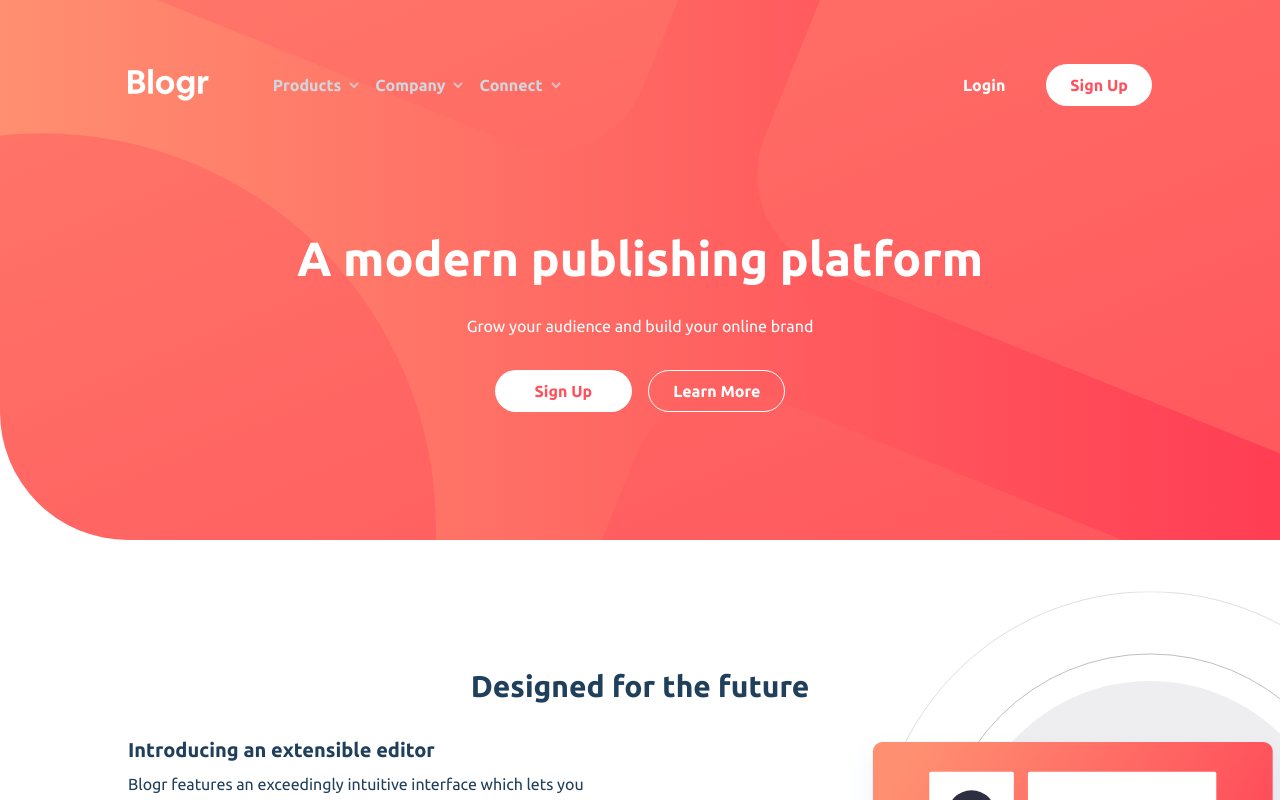
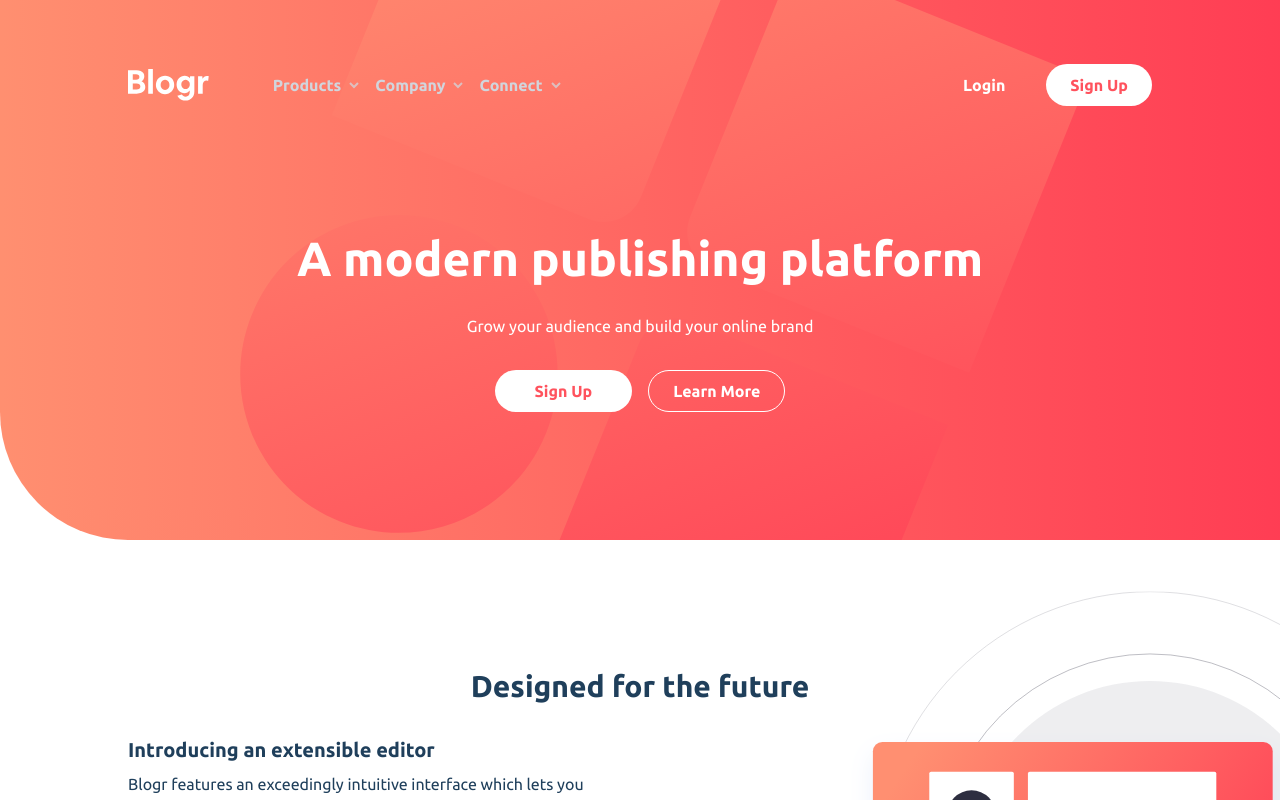
Before and after one commit to emmanueltn007/front-end-mentor-challenges-junior, a React (Vite) app in the folder html-css-and-js/blogr-landing-page/: page / in a window 1280 px wide. Shown: the top 800 px of the page. Built offline with nearby package versions, Linux system fonts and the light colour scheme.

Commit message:
fixed spelling error in App.jsx

```diff
--- a/html-css-and-js/blogr-landing-page/src/App.jsx
+++ b/html-css-and-js/blogr-landing-page/src/App.jsx
@@ -12,7 +12,7 @@ function App() {
                       bg-[url('/images/bg-pattern-intro-mobile.svg'),linear-gradient(90deg,_hsl(13,100%,72%),_hsl(353,100%,62%))]
     md:bg-[url('/images/bg-pattern-intro-desktop.svg'),linear-gradient(90deg,hsl(13,100%,72%),hsl(353,100%,62%))]
     bg-center bg-no-repeat
-    bg-coversss"
+    bg-cover"
       >
         <Header />
         <SignUp />
```
